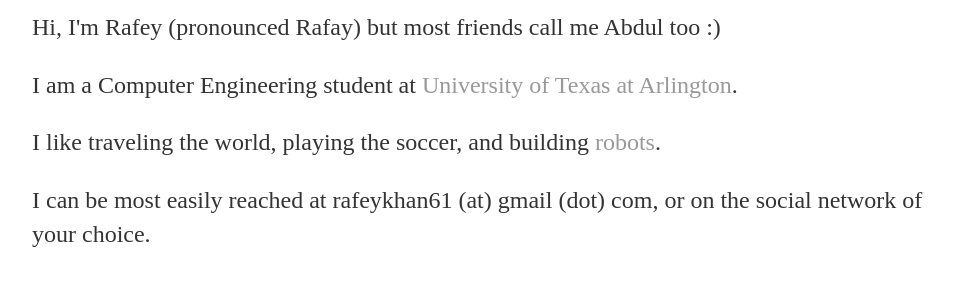
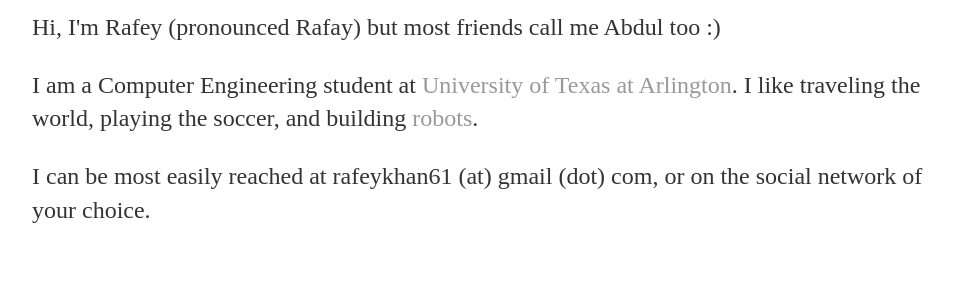
Before and after one commit to rafeykhan/myWebpage, a plain HTML site: page index.html in a window 1280 px wide. Shown: the part 136-422 px from the top of the page, without its empty margins (160-1114 px from the left). Drawn offline with Linux system fonts and the light colour scheme.

Commit message:
Update index.html

```diff
--- a/index.html
+++ b/index.html
@@ -16,7 +16,6 @@
 <div id="about">
 <p>	Hi, I'm Rafey (pronounced Rafay) but most friends call me Abdul too :)
 <p> I am a Computer Engineering student at <a href="http://www.cse.uta.edu/">University of Texas at Arlington</a>.
-</p><p>
 I like traveling the world, playing the soccer, and building <a href="http://github.com/rafeykhan"> robots</a>.
 </p><p>
 I can be most easily reached at rafeykhan61 (at) gmail (dot) com, or on the social network of your choice.
```
